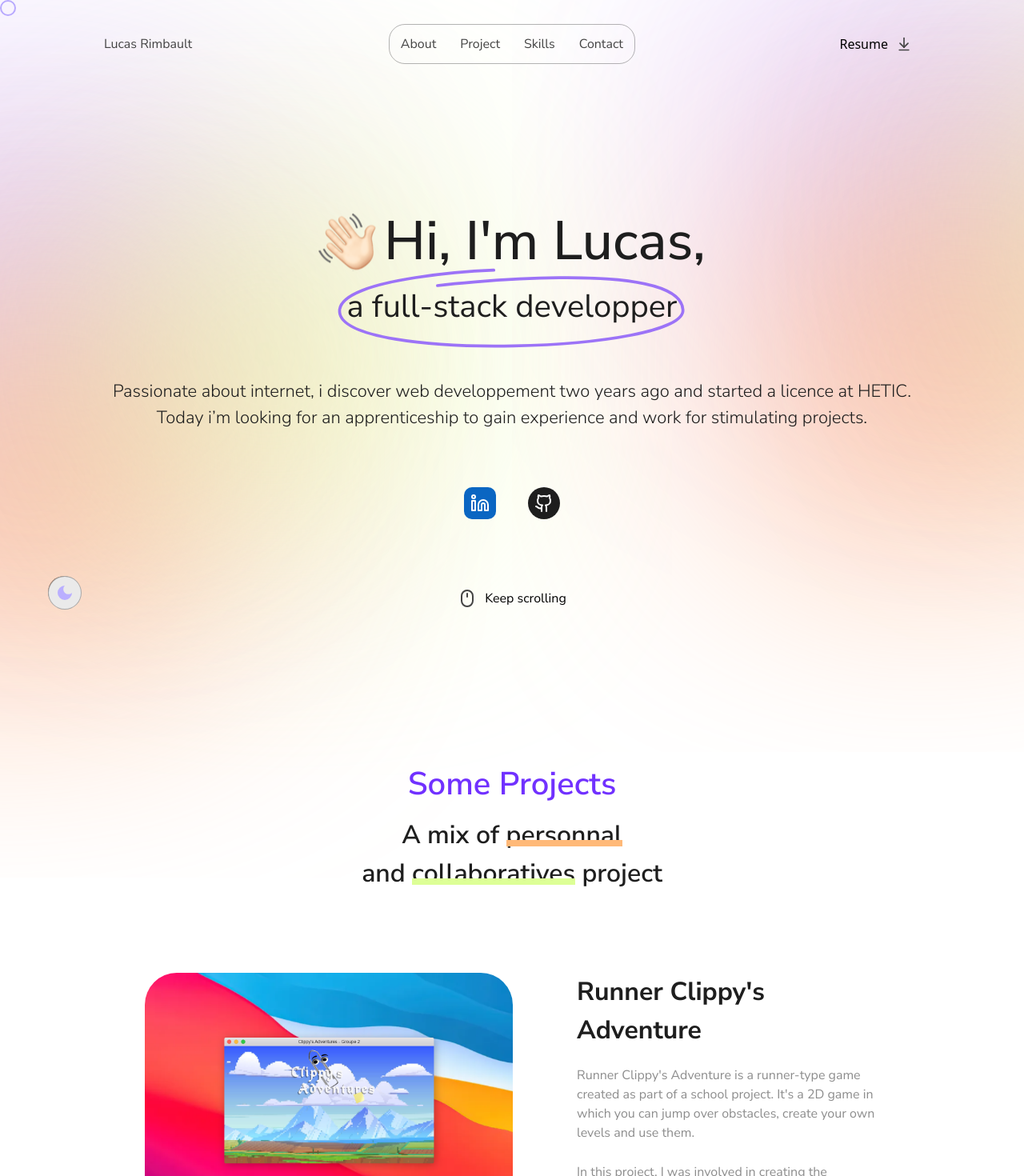
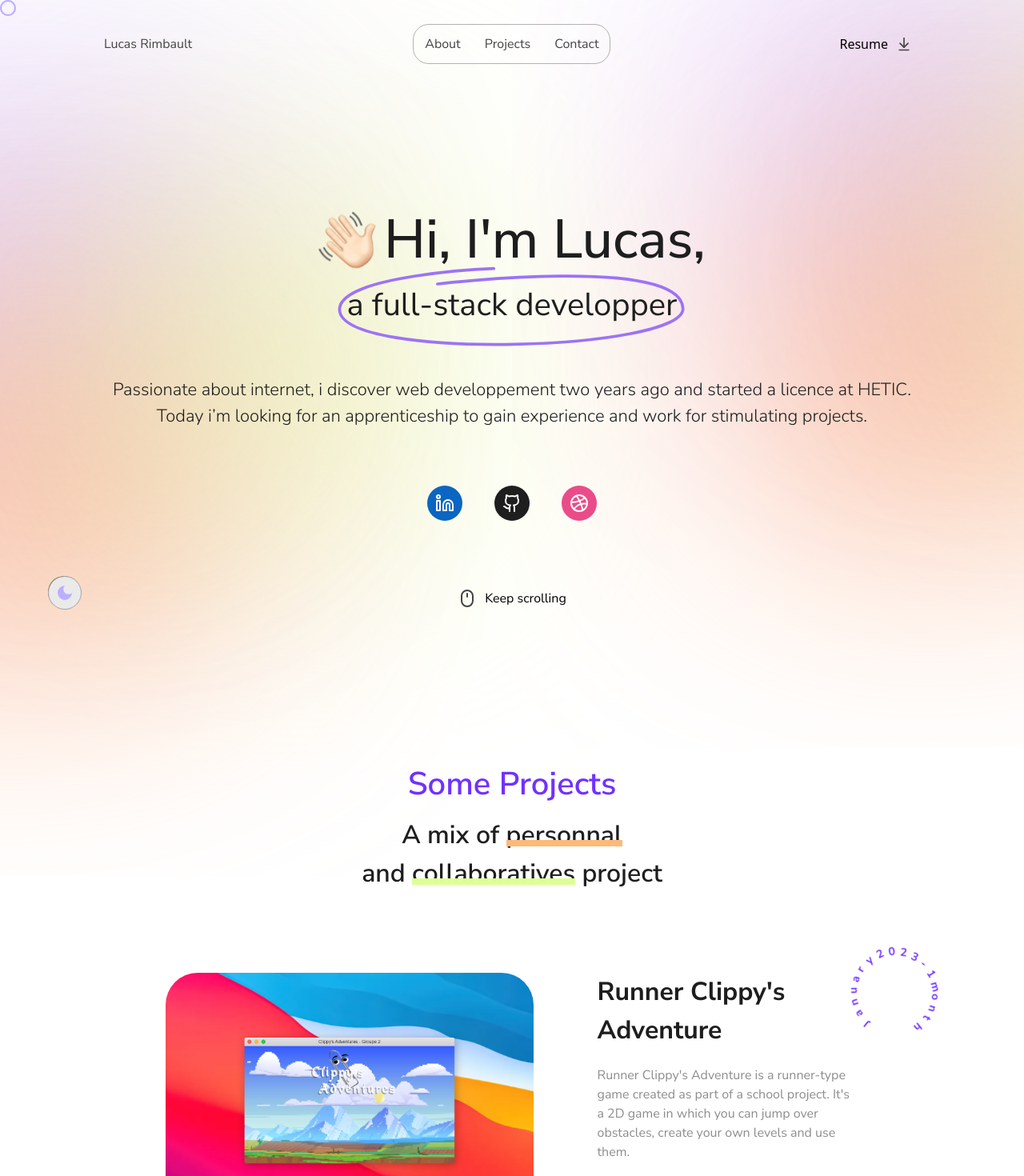
Before and after one commit to lucassrblt/portfolio-2024, a React (Vite) app: page / in a window 1280 px wide. Shown: the top 1470 px of the page at 80% size. Built offline with nearby package versions, Linux system fonts and the light colour scheme.

Commit message:
projects - Adding circle text

```diff
--- a/src/components/CircleText.tsx
+++ b/src/components/CircleText.tsx
@@ -1,25 +1,28 @@
+import {useEffect, useRef} from "react";
 
-function CircleText(){
+interface CircleTextInterface {
+    text: string
+
+}
+
+function CircleText({text} : CircleTextInterface) {
+    const paragraph = useRef<HTMLParagraphElement>(null)
+
+    const transform = () => {
+        if (paragraph.current) {
+            paragraph.current.innerHTML = paragraph.current.innerText.split('').map((letter, index) => {
+              return `<span style="transform: rotate(${index * 8.3}deg)">${letter}</span>`
+            }).join('');
+        }
+    }
+
+    useEffect(() => {
+        transform()
+    });
     return (
-        <div className="m-0">
-            <div id="circle" className="relative w-full pb-[100%] overflow-hidden">
-                <svg version="1.1" xmlns="http://www.w3.org/2000/svg" xmlnsXlink="http://www.w3.org/1999/xlink" x="0px"
-                     y="0px" width="300px" height="300px" viewBox="0 0 300 300" enableBackground="new 0 0 300 300"
-                     xmlSpace="preserve">
-    <defs>
-        <path id="circlePath" d="M 150, 150 m -60, 0 a 60,60 0 0,1 120,0 a 60,60 0 0,1 -120,0 "/>
-    </defs>
-                    <circle cx="150" cy="150" r="75" fill="none"/>
-                    <g>
-                        <use xlinkHref="#circlePath" fill="none"/>
-                        <text fill="#000" className="font-nunito font-semibold text-[16px]">
-                            <textPath xlinkHref="#circlePath" startOffset="50%">Novembre 2023</textPath>
-                        </text>
-                        <text fill="#000" className="font-nunito font-semibold text-[16px]">
-                            <textPath xlinkHref="#circlePath" startOffset="50%" text-anchor="middle">Novembre 2023</textPath>
-                        </text>
-                    </g>
-                </svg>
+        <div className="relative w-[124px] h-[124px] rounded-full flex items-center justify-center">
+            <div className="w-full h-full absolute" id="text">
+                <p ref={paragraph} className='circle-text-p font-nunito font-medium text-[14px]'>{text}</p>
             </div>
         </div>
     )
--- a/src/components/Navbar.tsx
+++ b/src/components/Navbar.tsx
@@ -4,7 +4,7 @@ import { ArrowDownToLine } from 'lucide-react';
 
 const Navbar = () => {
 
-    const navbarElement: string[] = ['About', 'Project', 'Skills', 'Contact'];
+    const navbarElement: {text: string, sectionLink: string}[] = [{ text: 'About', sectionLink: '#about_section' },{ text: 'Projects', sectionLink: '#projects_section' },{ text: 'Contact', sectionLink: '#contact_section' }];
     const handleResumeClick = () => {
         const url = `${import.meta.env.APP_URL}/public/assets/documents/fakeresume.pdf`
         window.open(url, '_blank')
@@ -28,15 +28,19 @@ const Navbar = () => {
         <p className='font-nunito text-secondary-black text-[16px] dark:text-primary-white transition ease duration-[600ms]'>Lucas Rimbault</p>
         <nav className='flex items-center'>
             <ul className='flex items-center gap-[30px] border border-light-grey rounded-[20px] py-3 px-[14px] dark:border-secondary-white transition ease duration-[600ms]'>
-                {navbarElement.map((el: string, index: number) => (
-                    <li key={index}
-                        className='font-nunito text-secondary-black text-base hover:text-primary-black hover:scale-110 hover:font-semibold cursor-pointer dark:text-secondary-white dark:hover:text-primary-white transition ease duration-[600ms]'
-                    >{el}</li>
+                {navbarElement.map((el: {text: string, sectionLink:string}, index: number) => (
+                    <a href={el.sectionLink}>
+                        <li key={index}
+                            className='font-nunito text-secondary-black text-base hover:text-primary-black hover:scale-110 hover:font-semibold cursor-pointer dark:text-secondary-white dark:hover:text-primary-white transition ease duration-[600ms]'
+                        >{el.text}</li>
+                    </a>
                 ))}
             </ul>
         </nav>
         <div className='flex gap-[40px] items-center hover:text-primary-black dark:hover:text-primary-white'>
-            <button className="flex gap-[10px] items-center px-[10px] transition ease duration-[600ms] dark:text-secondary-white" onClick={handleResumeClick}>
+            <button
+                className="flex gap-[10px] items-center px-[10px] transition ease duration-[600ms] dark:text-secondary-white"
+                onClick={handleResumeClick}>
                 <p className="">Resume</p>
                 <ArrowDownToLine className="stroke-secondary-black w-[20px] dark:stroke-secondary-white transition ease duration-[600ms]"/>
             </button>
--- a/src/components/project/Card.tsx
+++ b/src/components/project/Card.tsx
@@ -1,6 +1,7 @@
 import Tag from "./Tag";
 import React from "react";
 import {ExternalLink, Github} from "lucide-react";
+import CircleText from "../CircleText.tsx";
 
 interface CardInterface {
     title: string,
@@ -11,12 +12,13 @@ interface CardInterface {
         repo: string,
         deployment: string
     }
+    date: string
 
 }
 
-const Card: React.FC<CardInterface> = ({title, paragraphs, img, tags, links}) => {
+const Card: React.FC<CardInterface> = ({title, paragraphs, img, tags, links, date}) => {
     return (
-        <div className="flex flex-row gap-[80px] max-w-[90%] min-h-[320px] z-50 ">
+        <div className="flex relative flex-row gap-[80px] max-w-[85%] min-h-[320px] z-50 ">
             <div className="max-h-[320px] max-w-[460px] hover:scale-90 transition-all duration-300 ">
                 <img src={img}
                      className="flex rounded-[40px] object-cover w-full h-full"/>
@@ -33,8 +35,8 @@ const Card: React.FC<CardInterface> = ({title, paragraphs, img, tags, links}) =>
                         ))}
                     </div>
                 </div>
-                <div className='flex items-center justify-between'>
-                    <div className="flex gap-[16px]">
+                <div className='flex items-center justify-between gap-[10px]'>
+                    <div className="flex gap-[10px]">
                         {tags.map((tag, index) => (
                             <Tag tag={tag} key={index}/>
                         ))}
@@ -50,6 +52,9 @@ const Card: React.FC<CardInterface> = ({title, paragraphs, img, tags, links}) =>
                     </div>
                 </div>
             </div>
+            <div className="absolute left-[98%] top-[-10%]">
+                <CircleText text={date}/>
+            </div>
         </div>
     )
 
--- a/src/index.css
+++ b/src/index.css
@@ -12,11 +12,11 @@
 html, #root{
   width: 100vw;
   height: 100vh;
+  scroll-behavior: smooth;
 }
 
 #root{
   background-image: url("assets/images/noise.svg");
-  scroll-behavior: smooth;
 }
 h1, h2, h3, h4, p{
   -webkit-user-select: none;
@@ -24,48 +24,25 @@ h1, h2, h3, h4, p{
   -ms-user-select: none;
 }
 
-#circle svg { position: absolute; left: 0; top: 0; width: 100%; height: 540px;
-
-  -webkit-animation-name: rotate;
-  -moz-animation-name: rotate;
-  -ms-animation-name: rotate;
-  -o-animation-name: rotate;
-  animation-name: rotate;
-  -webkit-animation-duration: 5s;
-  -moz-animation-duration: 5s;
-  -ms-animation-duration: 5s;
-  -o-animation-duration: 5s;
-  animation-duration: 5s;
-  -webkit-animation-iteration-count: infinite;
-  -moz-animation-iteration-count: infinite;
-  -ms-animation-iteration-count: infinite;
-  -o-animation-iteration-count: infinite;
-  animation-iteration-count: infinite;
-  -webkit-animation-timing-function: linear;
-  -moz-animation-timing-function: linear;
-  -ms-animation-timing-function: linear;
-  -o-animation-timing-function: linear;
-  animation-timing-function: linear;
-
+#text{
+  animation: anim 10s linear infinite;
 }
 
-@-webkit-keyframes rotate {
-  from { -webkit-transform: rotate(-360deg); }
-  to { -webkit-transform: rotate(0); }
+@keyframes anim{
+  0%{
+    transform: rotate(0);
+  }
+  100%{
+    transform: rotate(360deg);
+  }
 }
-@-moz-keyframes rotate {
-  from { -moz-transform: rotate(-360deg); }
-  to { -moz-transform: rotate(0); }
+
+.circle-text-p span{
+  position: absolute;
+  left: 50%;
+  font-family: 'Nunito Sans', sans-serif;
+  font-weight: 700;
+  font-size: 14px;
+  transform-origin: 0 62px;
+  color: #7131FF;
 }
-@-ms-keyframes rotate {
-  from { -ms-transform: rotate(-360deg); }
-  to { -ms-transform: rotate(0); }
-}
-@-o-keyframes rotate {
-  from { -o-transform: rotate(-360deg); }
-  to { -o-transform: rotate(0); }
-}
-@keyframes rotate {
-  from { transform: rotate(-360deg); }
-  to { transform: rotate(0); }
-}
--- a/src/sections/HomeSection.tsx
+++ b/src/sections/HomeSection.tsx
@@ -1,4 +1,4 @@
-import {Mouse, Linkedin, Github} from 'lucide-react';
+import {Mouse, Linkedin, Github, Dribbble} from 'lucide-react';
 import Hand from '../assets/images/hand.svg'
 import Lottie from "lottie-react"
 import Circle from '../assets/lottie/circle.json'
@@ -106,15 +106,22 @@ const Socials = () => {
                     initial="hidden"
                     animate="show">
             <div
-                className="flex items-center justify-center p-[8px] rounded-[10px] bg-linkedin-blue cursor-pointer">
-                <a href={variables.links.linkedin}>
+                className="flex items-center justify-center p-[10px] rounded-full bg-linkedin-blue cursor-pointer">
+                <a href={variables.links.linkedin}  target="_blank">
                     <Linkedin className="stroke-primary-white"/>
                 </a>
             </div>
             <div
-                className="flex items-center justify-center p-[8px] rounded-full bg-primary-black cursor-pointer dark:bg-secondary-white transition ease duration-[600ms]">
-                <a href={variables.links.github}>
+                className="flex items-center justify-center p-[10px] rounded-full bg-primary-black cursor-pointer dark:bg-secondary-white transition ease duration-[600ms]">
+                <a href={variables.links.github}  target="_blank">
                     <Github
+                        className="stroke-primary-white dark:stroke-secondary-black transition ease duration-[600ms]"/>
+                </a>
+            </div>
+            <div
+                className="flex items-center justify-center p-[10px] rounded-full bg-dribble-pink cursor-pointer dark:bg-secondary-white transition ease duration-[600ms]">
+                <a href={variables.links.dribbble} target="_blank">
+                    <Dribbble
                         className="stroke-primary-white dark:stroke-secondary-black transition ease duration-[600ms]"/>
                 </a>
             </div>
--- a/src/sections/ProjectSection.tsx
+++ b/src/sections/ProjectSection.tsx
@@ -1,9 +1,10 @@
 import {projects} from "../variables/projects.ts";
 import Card from "../components/project/Card.tsx";
+import CircleText from "../components/CircleText.tsx";
 
 const ProjectSection = () => {
     return (
-    <section className="flex flex-col gap-[100px] w-screen px-[130px]">
+    <section className="flex flex-col gap-[100px] w-screen px-[130px]" id="projects_section">
         <div className="flex flex-col gap-[10px] w-full items-center justify-center z-50">
             <div className="flex w-fit h-fit"><p className="font-nunito font-semibold text-primary-purple text-[40px]">Some Projects</p></div>
             <div className="flex flex-col w-fit h-fit text-center">
@@ -24,9 +25,9 @@ export default ProjectSection
 
 const ProjectsWrapper = () => {
     return (
-        <div className="flex flex-col w-full items-center justify-center gap-[150px] ">
+        <div className="flex flex-col w-full items-center justify-center gap-[150px]">
             {projects.map((project, index) => (
-                <Card key={index} title={project.title} paragraphs={project.paragraphs} img={project.img} tags={project.tags} links={project.links}/>
+                <Card key={index} title={project.title} paragraphs={project.paragraphs} img={project.img} tags={project.tags} links={project.links} date={project.date}/>
             ))}
         </div>
     )
--- a/src/variables.ts
+++ b/src/variables.ts
@@ -1,7 +1,8 @@
 const variables = {
     links: {
         linkedin: 'https://www.linkedin.com/in/lucas-rimbault-b57773254/',
-        github: 'https://github.com/lucassrblt'
+        github: 'https://github.com/lucassrblt',
+        dribbble: 'https://dribbble.com/lucasrblt'
     }
 }
 
--- a/tailwind.config.js
+++ b/tailwind.config.js
@@ -22,7 +22,8 @@ export default {
         'linkedin-blue' : '#0A66C2',
         'sticky-cursor': "#BAAFFF",
         'light-green': "#DDFF96",
-        'light-orange': "#FFB978"
+        'light-orange': "#FFB978",
+        'dribble-pink': "#EA4C89",
       }
     },
   },
```
Also changed, not shown: src/variables/projects.ts (+8 -4 lines).
